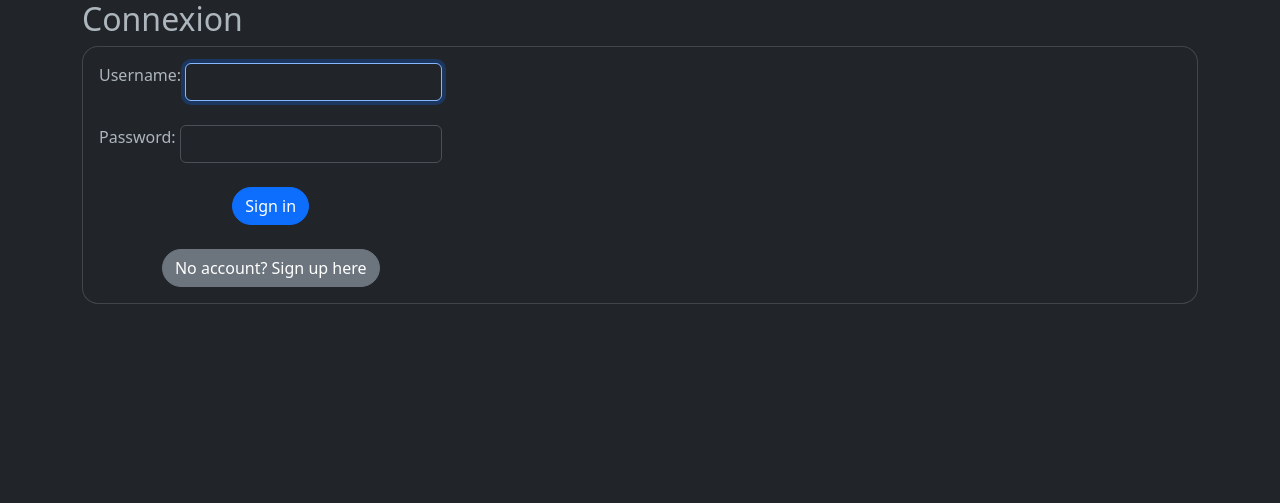
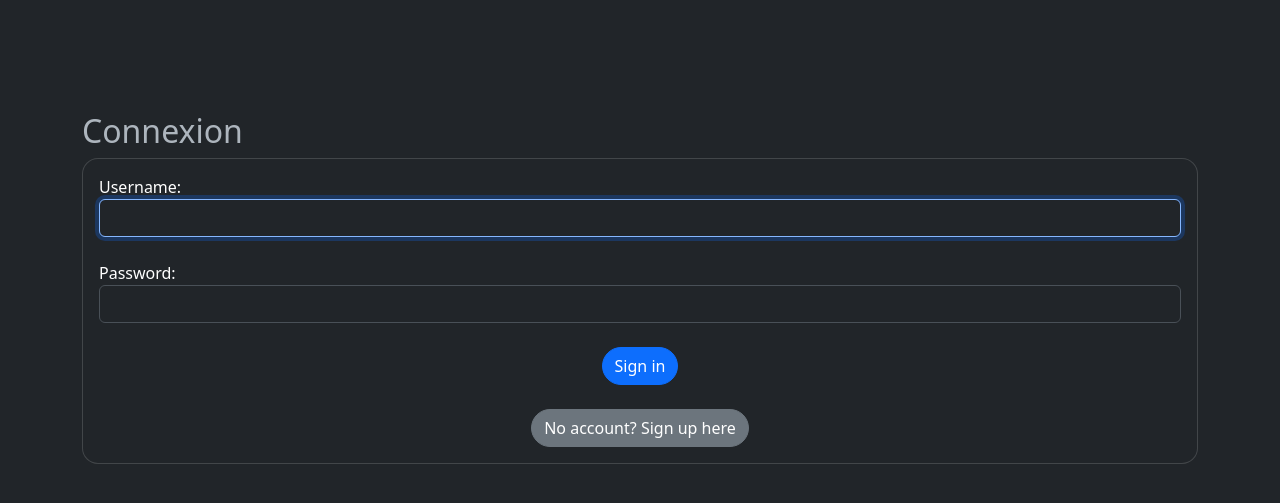
Before and after one commit to zikaiqin/taskapp, a PHP site: template TP2/src/views/login/login.html in a window 1280 px wide. Shown: the top 503 px of the page. Run offline with PHP 8.4, Linux system fonts and the light colour scheme; the template is opened without the code that fills it, so the values that code supplies are empty.

Commit message:
Update login.css

```diff
--- a/TP2/src/views/login/login.css
+++ b/TP2/src/views/login/login.css
@@ -1,27 +1,9 @@
-.main {
-    width: 100vw;
-    height: 100vh;
-    display: flex;
-    flex-direction: column;
-    justify-content: center;
-    align-items: center;
+h2 {
+    margin-top: 10%;
 }
 
-form {
-    display: flex;
-    flex-direction: column;
-    width: max-content;
-    align-items: stretch;
-}
-
-form > div {
-    display: flex;
-    flex-direction: row;
-    justify-content: space-between;
-}
-
-form label {
-    margin-right: 0.5ex;
+form div {
+    color: white;
 }
 
 .action-row {
```
